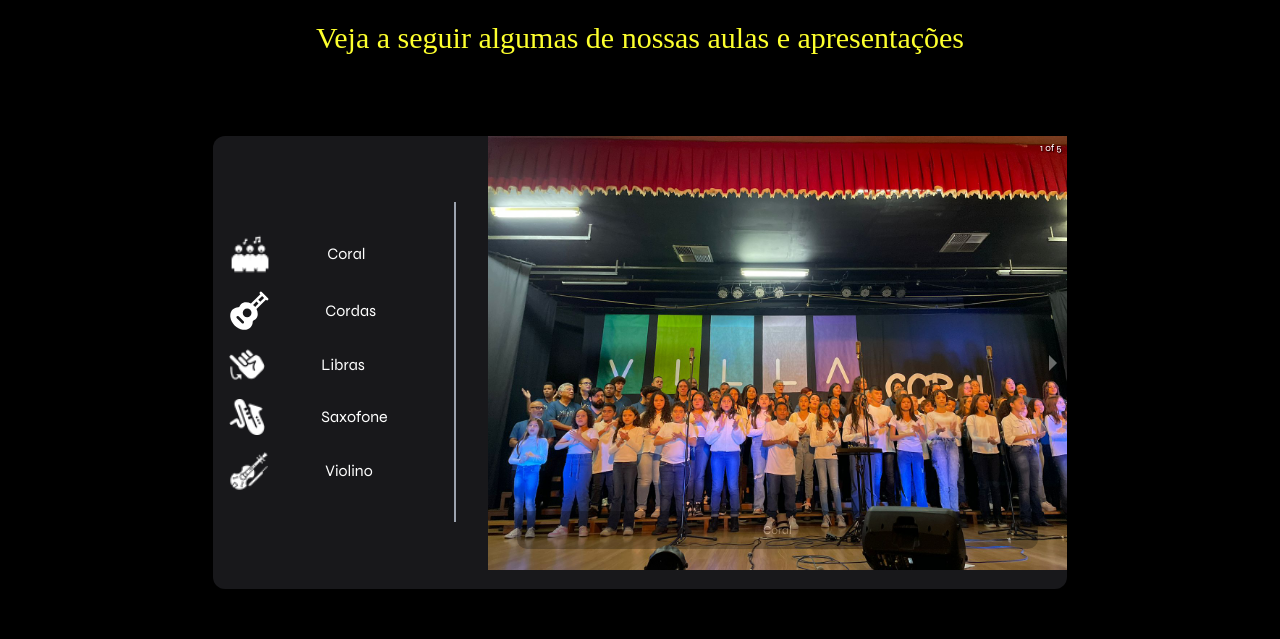
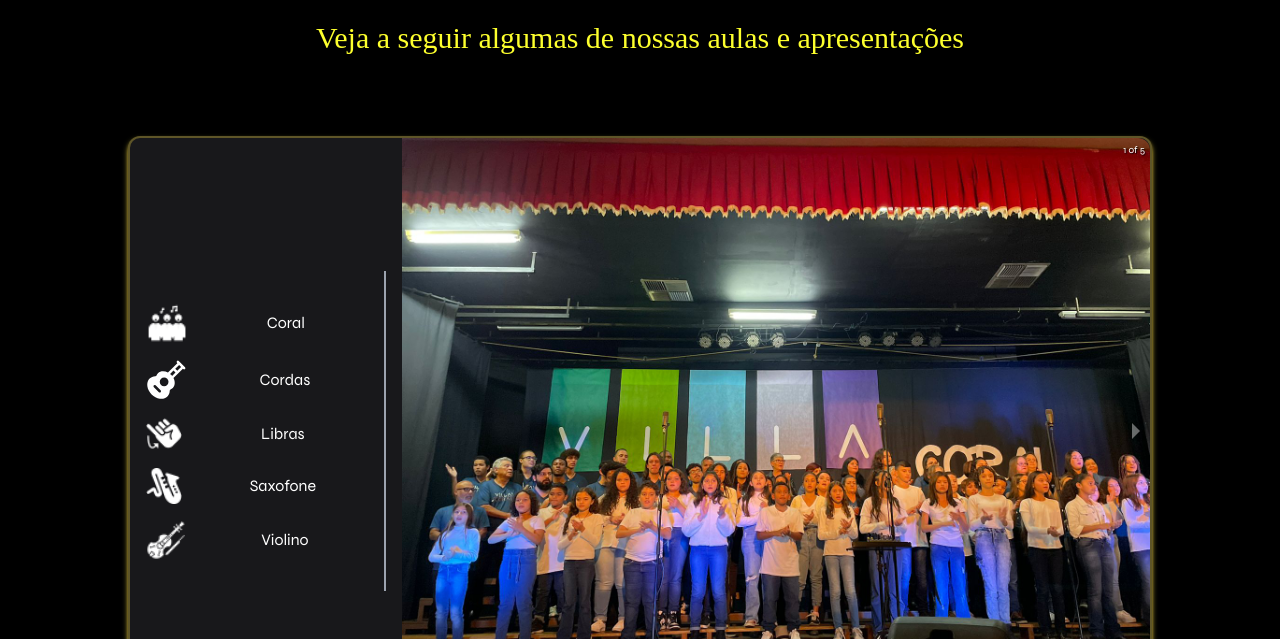
Before and after one commit to Andresa-Alves-Ribeiro/villa-musical, a Next.js app: page / in a window 1280 px wide. Shown: the part 4600-5239 px from the top of the page. Built offline with nearby package versions, Linux system fonts and the light colour scheme.

Commit message:
personalizando carrousel

```diff
--- a/src/app/components/carousel/carousel.jsx
+++ b/src/app/components/carousel/carousel.jsx
@@ -22,72 +22,67 @@ export default function CarouselFotos() {
     };
 
     return (
-        <div className='flex flex-row w-4/6 mx-auto bg-zinc-900 justify-between rounded-xl'>
-            <div className='w-2/5 my-auto max-xl:mt-12 pl-4 space-y-4'>
+        <div className='flex flex-row w-4/5 mx-auto bg-zinc-900 border-2 shadow-md shadow-yellow-300 border-yellow-300 border-opacity-30 justify-between rounded-xl'>
+            <div className='w-1/3 my-auto max-xl:mt-12 pl-4 space-y-4'>
                 <button
                     onClick={() => handleItemClick(0)}
-                    className={`flex w-full items-center gap-14 cursor-pointer ${selectedItem === 0 ? 'border-r-4 border-yellow-300 text-yellow-300' : 'hover:text-yellow-300 hover:border-r-4 hover:border-yellow-300'}`}
+                    className={`flex w-full items-center cursor-pointer ${selectedItem === 0 ? 'border-r-4 border-yellow-300 text-yellow-300' : 'hover:text-yellow-200 hover:border-r-4 hover:border-yellow-200'}`}
                 >
                     <Image src={Coral} alt='' width={42} height={40} />
-                    <span>Coral</span>
+                    <span className='flex mx-auto'>Coral</span>
                 </button>
 
                 <button
                     onClick={() => handleItemClick(1)}
-                    className={`flex w-full items-center gap-14 cursor-pointer ${selectedItem === 1 ? 'border-r-4 border-yellow-300 text-yellow-300' : 'hover:text-yellow-300 hover:border-r-4 hover:border-yellow-300'}`}
+                    className={`flex w-full items-center cursor-pointer ${selectedItem === 1 ? 'border-r-4 border-yellow-300 text-yellow-300' : 'hover:text-yellow-200 hover:border-r-4 hover:border-yellow-200'}`}
                 >
                     <Guitar size={40} weight='fill' />
-                    <span>Cordas</span>
+                    <span className='flex mx-auto'>Cordas</span>
                 </button>
 
                 <button
                     onClick={() => handleItemClick(2)}
-                    className={`flex w-full items-center gap-14 cursor-pointer ${selectedItem === 2 ? 'border-r-4 border-yellow-300 text-yellow-300' : 'hover:text-yellow-300 hover:border-r-4 hover:border-yellow-300'}`}
+                    className={`flex w-full items-center cursor-pointer ${selectedItem === 2 ? 'border-r-4 border-yellow-300 text-yellow-300' : 'hover:text-yellow-200 hover:border-r-4 hover:border-yellow-200'}`}
                 >
                     <Image src={Libras2} alt='s' width={36} height={36} />
-                    <span>Libras</span>
+                    <span className='flex mx-auto'>Libras</span>
                 </button>
 
                 <button
                     onClick={() => handleItemClick(3)}
-                    className={`flex w-full items-center gap-14 cursor-pointer ${selectedItem === 3 ? 'border-r-4 border-yellow-300 text-yellow-300' : 'hover:text-yellow-300 hover:border-r-4 hover:border-yellow-300'}`}
+                    className={`flex w-full items-center cursor-pointer ${selectedItem === 3 ? 'border-r-4 border-yellow-300 text-yellow-300' : 'hover:text-yellow-200 hover:border-r-4 hover:border-yellow-200'}`}
                 >
                     <Image src={Saxofone} alt='s' width={36} height={36} />
-                    <span>Saxofone</span>
+                    <span className='flex mx-auto'>Saxofone</span>
                 </button>
 
                 <button
                     onClick={() => handleItemClick(4)}
-                    className={`flex w-full items-center gap-14 cursor-pointer ${selectedItem === 4 ? 'border-r-4 border-yellow-300 text-yellow-300' : 'hover:text-yellow-300 hover:border-r-4 hover:border-yellow-300'}`}
+                    className={`flex w-full items-center cursor-pointer ${selectedItem === 4 ? 'border-r-4 border-yellow-300 text-yellow-300' : 'hover:text-yellow-200 hover:border-r-4 hover:border-yellow-200'}`}
                 >
                     <Image src={Violino2} alt='s' width={40} height={40} />
-                    <span>Violino</span>
+                    <span className='flex mx-auto'>Violino</span>
                 </button>
             </div>
 
             <div className='my-auto h-80 mr-4 border-r-2 border-gray-400' />
 
-            <div className="w-full pl-4">
+            <div className="w-full h-full">
                 <Carousel showThumbs={false} showIndicators={false} selectedItem={selectedItem}>
                     <div>
-                        <Image src={Corais} alt="Slide 1" height={600} width={900} />
-                        <p className="legend">Coral</p>
+                        <Image src={Corais} alt="Slide 1" height={600} width={900} className='rounded-tr-xl rounded-br-xl' />
                     </div>
                     <div>
-                        <Image src={Cordas} alt="Slide 2" height={600} width={900} />
-                        <p className="legend">Cordas</p>
+                        <Image src={Cordas} alt="Slide 2" height={600} width={900} className='rounded-tr-xl rounded-br-xl' />
                     </div>
                     <div>
-                        <Image src={Libras} alt="Slide 3" height={600} width={900} />
-                        <p className="legend">Libras</p>
+                        <Image src={Libras} alt="Slide 3" height={600} width={900} className='rounded-tr-xl rounded-br-xl' />
                     </div>
                     <div>
-                        <Image src={Sax} alt="Slide 4" height={600} width={900} />
-                        <p className="legend">Saxofone</p>
+                        <Image src={Sax} alt="Slide 4" height={600} width={900} className='rounded-tr-xl rounded-br-xl' />
                     </div>
                     <div>
-                        <Image src={Violino} alt="Slide 5" height={600} width={900} />
-                        <p className="legend">Violino</p>
+                        <Image src={Violino} alt="Slide 5" height={600} width={900} className='rounded-tr-xl rounded-br-xl' />
                     </div>
                 </Carousel>
             </div>
```
